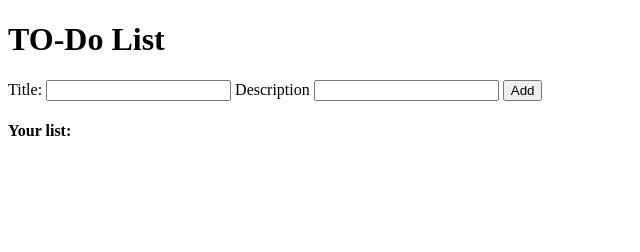
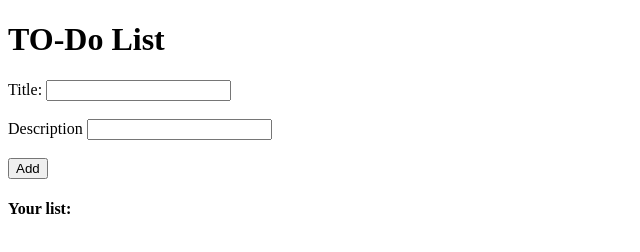
Before and after one commit to Gaya3Ramesh/OCC, a plain HTML site: page Assignment-15/index.html in a window 1280 px wide. Shown: the whole page, without its empty margins (0-640 px from the left). Drawn offline with nearby package versions, Linux system fonts and the light colour scheme.

Commit message:
Update index.html

```diff
--- a/Assignment-15/index.html
+++ b/Assignment-15/index.html
@@ -11,9 +11,9 @@
     <div>
         <h1>TO-Do List</h1>
         <label for="title">Title:</label>
-        <input type="text"  id="title">
+        <input type="text"  id="title"> <br> <br>
         <label for="desc">Description</label>
-        <input type="text"  id="desc">
+        <input type="text"  id="desc"> <br> <br>
         <button>Add</button>
         <h4>Your list:</h4>
         <ul id="uList">
```
